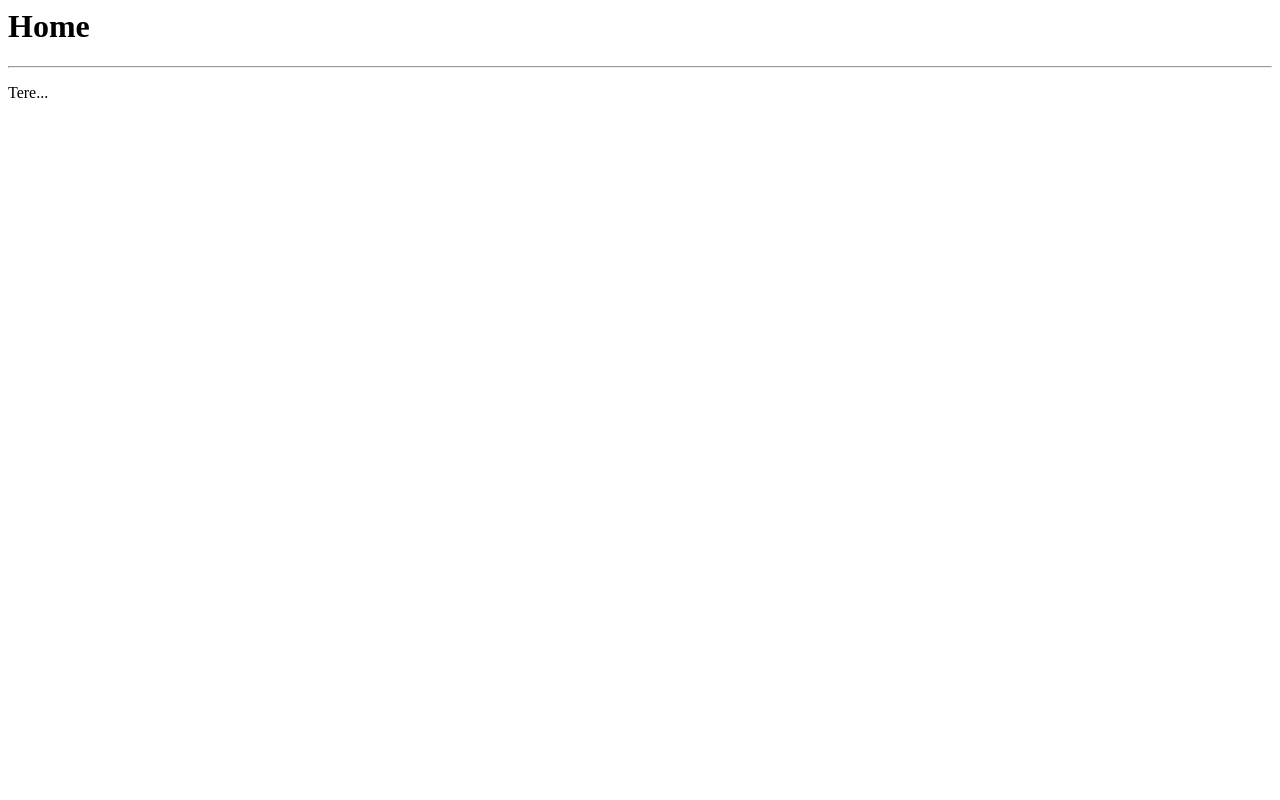
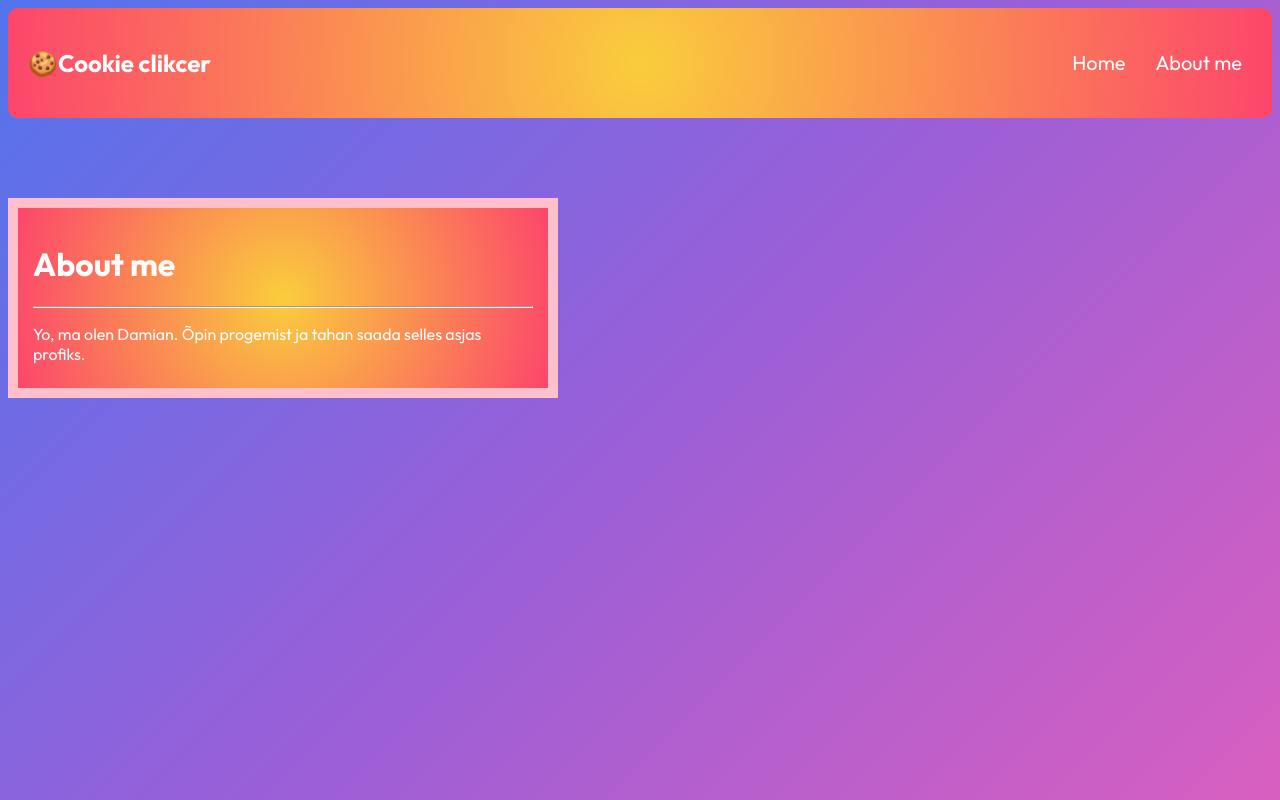
Before and after one commit to duckjopa200-arch/cookie-clicker, a plain HTML site: page index.html in a window 1280 px wide. Drawn offline with Linux system fonts and the light colour scheme.

Commit message:
HTML ja CSS

```diff
--- a/index.html
+++ b/index.html
@@ -6,10 +6,28 @@
 	</head>
 
 <body>
-<div>
-	<h1>Home</h1>
+<navigation>
+	<nav class="navbar">
+		<a href="#" class="nav-logo">
+			<h2 class="logo-text">🍪Cookie clikcer</h2>
+		<ul class="nav-menu">
+			<li class="nav-item">
+			<a href="#" class="nav-link">Home</a>
+		</li>
+
+		<li class="nav-item">
+			<a href="#" class="nav-link">About me</a>
+		</li>
+	</ul>
+</nav>
+</navigation>
+
+
+
+<div id="aboutme">
+	<h1>About me</h1>
 	<hr>
-	<p>Tere...</p>
+	<p>Yo, ma olen Damian. Õpin progemist ja tahan saada selles asjas profiks.</p>
 
 </body>
 </html>
--- a/style.css
+++ b/style.css
@@ -0,0 +1,77 @@
+/*lehe vormistus*/
+@import url('https://fonts.googleapis.com/css2?family=Outfit:wght@100..900&display=swap');
+*{
+	font-family: "Outfit", sans-serif;
+}
+
+body{
+background: linear-gradient(315deg,rgba(216, 95, 192, 1) 0%, rgba(153, 95, 216, 1) 50%, rgba(83, 116, 237, 1) 100%);
+}
+
+/*riba*/
+
+ul{
+	list-style: none;
+}
+
+a{
+	text-decoration: none;
+}
+
+button {
+	cursor: pointer;
+	border: none;
+	background: none;
+}
+'
+img{
+	width: 100%;
+}
+
+navigation .navbar{
+	background:  radial-gradient(circle,rgba(250, 205, 60, 1) 0%, rgba(252, 70, 107, 1) 100%);
+	display: flex;
+	padding: 20px;
+	align-items: center;
+	justify-content:space-between;
+	border-radius: 10px;
+
+}
+
+.navbar .nav-logo .logo-text{
+	color: white;
+}
+
+.navbar .nav-menu{
+	display: flex;
+	gap: 10px;
+}
+
+.navbar .nav-menu .nav-link{
+	padding: 10px;
+	color: white;
+	font-size: 20px;
+	background:none;
+	border-radius: 10px;
+	transition: o.5s ease;
+}
+
+.navbar .nav-menu .nav-link:hover {
+	color: white;
+	background: black;
+
+}
+
+/*sisu*/
+
+
+#aboutme{
+	color: white;
+	width: 500px;
+	height: 150px;
+	border: 10px solid pink;
+	padding: 15px;
+	margin:0;
+	margin-top: 80px;
+	background: radial-gradient(circle,rgba(250, 205, 60, 1) 0%, rgba(252, 70, 107, 1) 100%);
+}
```
